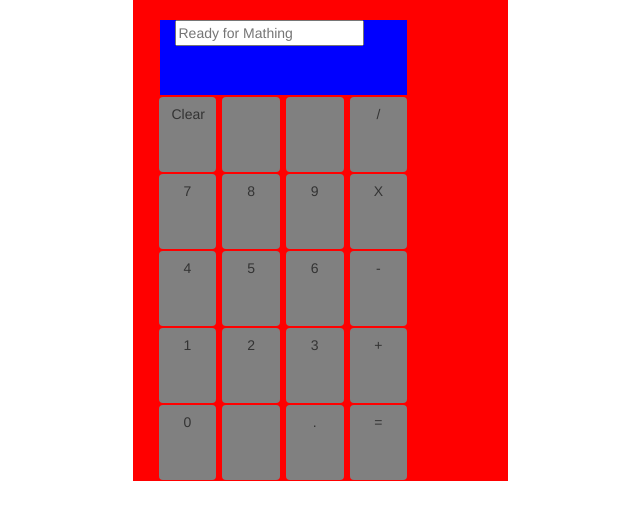
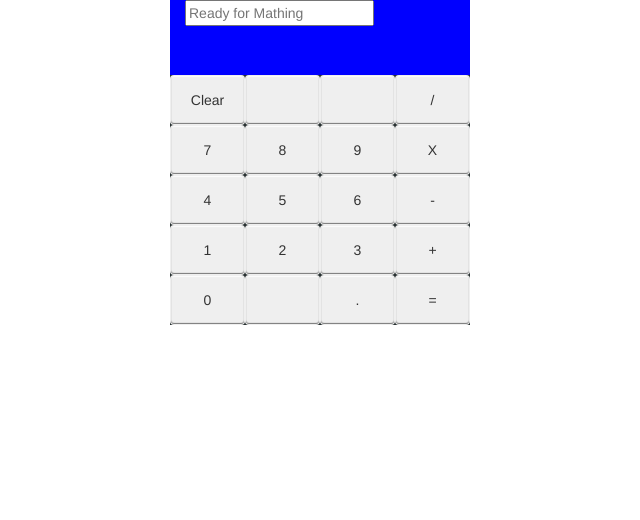
Before and after one commit to doubldragon/calculator, a plain HTML site: page index.html in a window 1280 px wide. Shown: the whole page, without its empty margins (320-960 px from the left). Drawn offline with nearby package versions, Linux system fonts and the light colour scheme.

Commit message:
formatting - buttons look good!

```diff
--- a/index.html
+++ b/index.html
@@ -11,49 +11,53 @@
     <link rel="stylesheet" type="text/css" href="main.css">
 </head>
 <body>
-	<div class = 'container-fluid'>
+	<!-- <div class = 'container-fluid'> -->
 		<div class =  'container' id='calc_body'>
 
-			<div class = 'row col-md-4' id='screen'>
+			<div class = 'row' id='screen'>
+				<div class = 'col-md-3'>
 				<input type="form-control" placeholder="Ready for Mathing">
+				</div>
 			</div>
 
-			<div class='row col-md-4'>
-				<div id='clear' class="btn">Clear</div>
-				<div class="btn"></div>
-				<div class="btn"></div>
-				<div id="divide" class="btn">/</div>
+			<div class='row'>
+
+				<button id='clear' class="btn col-md-3">Clear</button>
+				<button class="btn col-md-3"></button>
+				<button class="btn col-md-3"></button>
+				<button id="divide" class="btn col-md-3">/</button>
+
 			</div>
-			<div class='row col-md-4'>
-				<div id='seven' class="btn">7</div>
-				<div id='eight' class="btn">8</div>
-				<div id='nine' class="btn">9</div>
-				<div id="multiply" class="btn">X</div>
+			<div class='row'>
+				<button id='seven' class="btn col-md-3">7</button>
+				<button id='eight' class="btn col-md-3">8</button>
+				<button id='nine' class="btn col-md-3">9</button>
+				<button id="multiply" class="btn col-md-3">X</button>
 			</div>
-			<div class='row col-md-4'>
-				<div id='four' class="btn">4</div>
-				<div id='five' class="btn">5 </div>
-				<div id='six' class="btn">6</div>
-				<div id="subtract" class="btn">-</div>
+			<div class='row'>
+				<button id='four' class="btn col-md-3">4</button>
+				<button id='five' class="btn col-md-3">5 </button>
+				<button id='six' class="btn col-md-3">6</button>
+				<button id="subtract" class="btn col-md-3">-</button>
 			</div>
-			<div class='row col-md-4'>
-				<div id='one' class="btn">1</div>
-				<div id='two' class="btn">2</div>
-				<div id='three' class="btn">3</div>
-				<div id="add" class="btn">+</div>
+			<div class='row'>
+				<button id='one' class="btn col-md-3">1</button>
+				<button id='two' class="btn col-md-3">2</button>
+				<button id='three' class="btn col-md-3">3</button>
+				<button id="add" class="btn col-md-3">+</button>
 			</div>
-			<div class='row col-md-4'>
-				<div id='zero' class="btn">0</div>
-				<div class="btn"></div>
-				<div id='decimal' class="btn">.</div>
-				<div id="evaluate" class="btn">=</div>
+			<div class='row'>
+				<button id='zero' class="btn col-md-3">0</button>
+				<button class="btn col-md-3"></button>
+				<button id='decimal' class="btn col-md-3">.</button>
+				<button id="evaluate" class="btn col-md-3">=</button>
 			</div>
 
 
 
 
 		</div>
-	</div>
+	<!-- </div> -->
 
 </body>
 </html>
--- a/main.css
+++ b/main.css
@@ -1,33 +1,51 @@
-.btn {
+/*.btn {
 	height: 75px;
 	width: 23%;
 	border-top: : 2px;
 	background-color: grey;
-	margin: 1px;
-	/*float: left;*/
+	margin: 1px;*/
+
 
 	/*display: inline-block;*/
 	/*white-space: nowrap;*/
 }
 
 .row {
-	width: 75%;
-	clear: right;
-	margin-left: 10px;
-	display: inline-block;
+	float: left;
+	clear: left;
+	width: inherit;
+	/*margin-left: 10px;*/
+	display: block;
 }
 #screen {
-	margin-top: 20px;
-	margin-bottom: 1px;
+	/*margin-top: 20px;*/
+	/*margin-bottom: 1px;*/
 	height: 75px;
-	width: 66%;
+	/*width: 66%;*/
 	background-color: blue;
-	margin-left: 27px;
+	/*margin-left: 27px;*/
+
+}
+
+button {
+  height: 50px;
+  /*border: 2px solid #293132;*/
+  /*box-shadow:
+        inset 0 0 2px 0 rgba(255,255,255,.4),
+        inset 0 0 3px 0 rgba(0,0,0,.4),
+        inset 0 0 3px 5px rgba(0,0,0,.05),
+        2px 2px 4px 0 rgba(0,0,0,.25);*/
+  box-shadow:
+  	inset 0 -1px 1px rgba(0,0,0,0.5), /*bottom internal shadow*/
+  	inset 0 1px 1px rgba(255,255,255,0.8);
+  /*width: auto;*/
+  /*margin: 10px 4px;*/
 
 }
 
 #calc_body {
-	width: 375px;
-	background-color: red;
-	padding: 0;
+	width: 300px;
+	background-color: #293132;
+/*	padding: 10px;*/
 }
+/*<input type="email" class="form-control" id="exampleInputEmail1" placeholder="Email">*/
```
